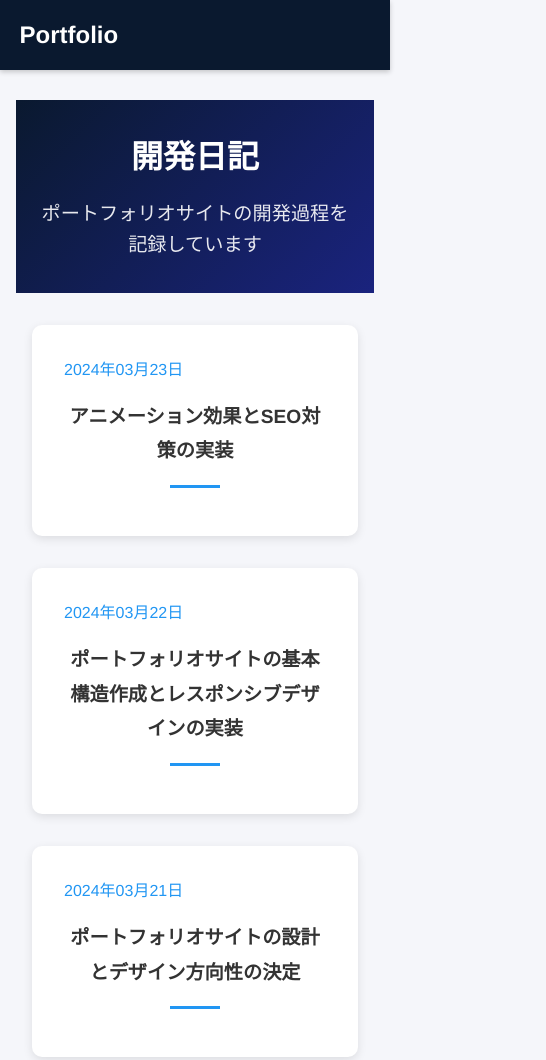
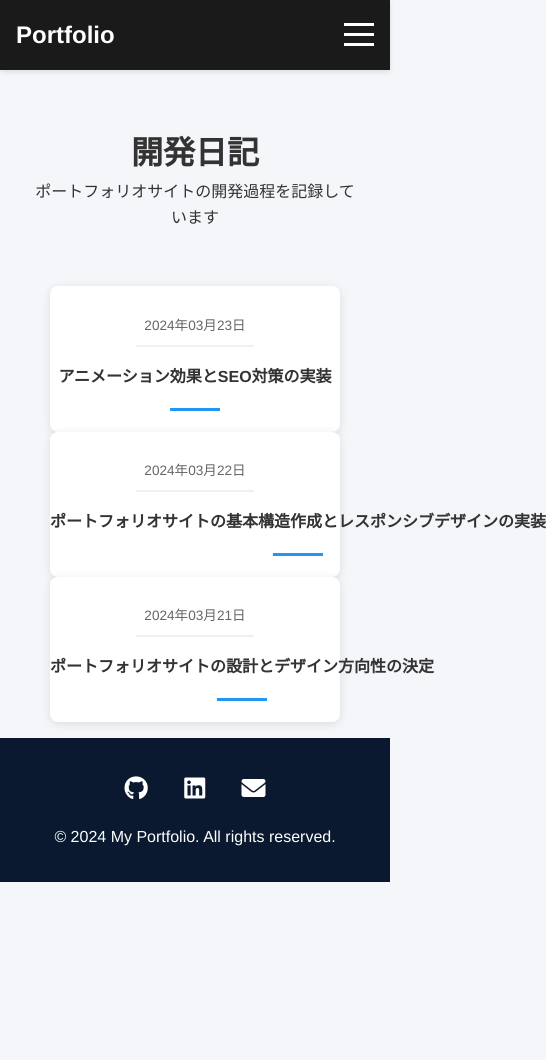
Before and after one commit to greeentea0178/greentea0178.github.io, a plain HTML site: page diary.html in a window 390 px wide. Shown: the top 1060 px of the page, 546 px wide, since content can reach past the window. After the commit the page ends 882 px from the top, so only its background shows below. Drawn offline with Linux system fonts and the light colour scheme; no server answers.

Commit message:
Update styles.css

```diff
--- a/styles.css
+++ b/styles.css
@@ -26,12 +26,13 @@ body {
     background-color: var(--light-bg);
 }
 
-/* ヘッダーとナビゲーション */
+/* ヘッダーとナビゲーションの基本スタイル */
 header {
+    background: #1a1a1a;
+    box-shadow: 0 2px 5px rgba(0,0,0,0.1);
     position: fixed;
     width: 100%;
-    background-color: var(--dark-blue);
-    box-shadow: 0 2px 5px rgba(0,0,0,0.2);
+    top: 0;
     z-index: 1000;
 }
 
@@ -39,20 +40,62 @@ nav {
     display: flex;
     justify-content: space-between;
     align-items: center;
-    padding: 1rem 5%;
+    padding: 1rem;
+    position: relative;
     max-width: 1200px;
     margin: 0 auto;
 }
 
 .logo {
+    color: white;
     font-size: 1.5rem;
     font-weight: bold;
-    color: var(--white);
 }
 
+/* ハンバーガーメニューをより明確に */
+.hamburger {
+    display: block;
+    cursor: pointer;
+    width: 30px;     /* 幅を固定 */
+    height: 24px;    /* 高さを固定 */
+    position: relative;  /* 子要素の位置指定の基準に */
+    padding: 0;      /* パディングをリセット */
+}
+
+.hamburger span {
+    display: block;
+    position: absolute;  /* 絶対位置指定 */
+    width: 100%;        /* 親要素いっぱいに */
+    height: 3px;        /* 線の太さ */
+    background: #fff;
+    transition: all 0.3s ease-in-out;
+}
+
+/* 3本線の位置を明確に */
+.hamburger span:nth-child(1) { top: 0; }
+.hamburger span:nth-child(2) { top: 10px; }
+.hamburger span:nth-child(3) { top: 20px; }
+
+/* クリック時の×の位置を調整 */
+.hamburger.active span:nth-child(1) {
+    transform: rotate(45deg) translate(8px, 8px);
+}
+
+.hamburger.active span:nth-child(2) {
+    opacity: 0;
+}
+
+.hamburger.active span:nth-child(3) {
+    transform: rotate(-45deg) translate(8px, -8px);
+}
+
+/* ナビゲーションリンク */
 .nav-links {
     display: flex;
+    gap: 2rem;
     list-style: none;
+    margin: 0;
+    padding: 0;
 }
 
 .nav-links li {
@@ -60,8 +103,8 @@ nav {
 }
 
 .nav-links a {
+    color: white;
     text-decoration: none;
-    color: var(--white);
     font-weight: 500;
     transition: color 0.3s ease;
 }
@@ -322,119 +365,97 @@ footer {
 }
 
 /* 開発日記セクション */
-.diary-container {
-    max-width: 800px;
+.diary-page {
+    max-width: 1200px;  /* 最大幅を広げる */
     margin: 0 auto;
-}
-
-.diary-entry {
-    background-color: var(--white);
-    border-radius: 10px;
-    padding: 1.5rem;
-    margin-bottom: 1rem;
-    box-shadow: 0 3px 10px rgba(0,0,0,0.1);
-    transition: all 0.3s ease;
-    text-decoration: none;
-    color: inherit;
-    display: flex;
-    justify-content: space-between;
-    align-items: center;
-}
-
-.diary-entry:hover {
-    transform: translateX(10px);
-    box-shadow: 0 5px 20px rgba(0,0,0,0.15);
-}
-
-.diary-date {
-    color: var(--accent-color);
-    font-weight: 500;
-    min-width: 150px;
-}
-
-.diary-title {
-    flex-grow: 1;
-    margin-left: 2rem;
-    color: var(--text-color);
-}
-
-/* 開発日記ページ */
-.diary-page {
-    padding-top: 100px;
-    min-height: 100vh;
-    background-color: var(--light-bg);
+    padding: 1rem;      /* パディングを調整 */
+    margin-top: 80px;  /* ヘッダーの高さに応じて調整 */
 }
 
 .diary-header {
     text-align: center;
-    padding: 3rem 1rem;
-    background: linear-gradient(135deg, var(--dark-blue), var(--primary-color));
-    color: var(--white);
-    margin-bottom: 2rem;
+    padding: 1.5rem 0;  /* パディングを少し縮小 */
+    padding-top: 80px;  /* ヘッダーの高さに応じて調整 */
+    margin-bottom: 1.5rem;
 }
 
-.diary-header h1 {
-    font-size: 2.5rem;
-    margin-bottom: 1rem;
-}
-
-.diary-header p {
+.diary-date {
+    text-align: center;
     font-size: 1.2rem;
-    opacity: 0.9;
+    color: #666;
+    margin: 1rem auto;
+    padding: 0.5rem;
+    border-bottom: 2px solid #f0f0f0;
+    width: fit-content;
 }
 
 .diary-container {
-    max-width: 800px;
+    max-width: 1000px;
     margin: 0 auto;
-    padding: 0 1rem;
+    padding: 0 2rem;  /* 左右の余白を増やす */
 }
 
 .diary-entry {
-    background-color: var(--white);
-    border-radius: 10px;
-    padding: 2rem;
-    margin-bottom: 2rem;
-    box-shadow: 0 3px 10px rgba(0,0,0,0.1);
-    transition: all 0.3s ease;
-}
-
-.diary-entry:hover {
-    transform: translateY(-5px);
-    box-shadow: 0 5px 20px rgba(0,0,0,0.15);
-}
-
-.diary-date {
-    color: var(--accent-color);
-    font-weight: 500;
-    margin-bottom: 1rem;
-}
-
-.diary-entry h3 {
-    color: var(--primary-color);
-    margin-bottom: 1rem;
-    font-size: 1.5rem;
+    background: #fff;
+    border-radius: 8px;
+    box-shadow: 0 2px 10px rgba(0,0,0,0.1);
+    padding: 3rem;    /* 内側の余白を増やす */
 }
 
 .diary-content {
-    line-height: 1.8;
+    line-height: 1.8;    /* 行間を広げる */
+    color: #333;
+    max-width: 800px;    /* コンテンツ幅に制限を設ける */
+    margin: 0 auto;      /* 中央揃え */
 }
 
-.diary-content ul {
+/* 見出しと段落の余白調整 */
+.diary-content h1,
+.diary-content h2 {
+    margin: 2rem 0 1rem;  /* 見出しの前後の余白を調整 */
+}
+
+.diary-content p {
+    margin: 1.5rem 0;    /* 段落間の余白を調整 */
+}
+
+/* 見出しのスタイル */
+.diary-content h1 {
+    font-size: 1.8rem;
+    color: #2c3e50;
+}
+
+.diary-content h2 {
+    font-size: 1.4rem;
+    color: #34495e;
+}
+
+/* リストのスタイル */
+.diary-content ul,
+.diary-content ol {
+    padding-left: 1.5rem;
     margin: 1rem 0;
-    padding-left: 1.5rem;
 }
 
 .diary-content li {
-    margin-bottom: 0.5rem;
-    position: relative;
+    margin: 0.5rem 0;
 }
 
-.diary-content li::before {
-    content: "•";
-    color: var(--accent-color);
-    font-weight: bold;
-    position: absolute;
-    left: -1rem;
+/* レスポンシブ対応 */
+@media screen and (max-width: 1200px) {
+    .diary-container {
+        max-width: 90%;  /* 画面幅に応じて調整 */
+    }
+}
+
+@media screen and (max-width: 768px) {
+    .diary-container {
+        padding: 0 1rem;  /* モバイルでは余白を少し縮小 */
+    }
+
+    .diary-entry {
+        padding: 2rem;    /* モバイルでは内側の余白も調整 */
+    }
 }
 
 /* ナビゲーションのアクティブ状態 */
@@ -485,8 +506,11 @@ footer {
 
 /* 日記一覧ページのスタイル */
 .diary-entry h2 {
-    font-size: 1.2rem;  /* サイズを小さく */
-    margin: 0.5em 0;    /* マージンも調整 */
+    font-size: 1.2rem;
+    margin: 0;
+    white-space: nowrap;
+    overflow: hidden;
+    text-overflow: ellipsis;
 }
 
 .diary-entry h2 a {
@@ -497,3 +521,104 @@ footer {
 .diary-entry h2 a:hover {
     color: #666;
 }
+
+/* 日記一覧のレスポンシブ対応 */
+.diary-entry {
+    display: flex;
+    align-items: baseline;
+    gap: 1rem;
+    padding: 0.5rem 0;
+}
+
+.diary-date {
+    flex-shrink: 0;
+    min-width: 8rem;
+    color: #666;
+}
+
+.diary-content {
+    flex-grow: 1;
+}
+
+/* スマートフォン向けのスタイル */
+@media screen and (max-width: 768px) {
+    .diary-entry {
+        flex-direction: column;  /* 縦並びに変更 */
+        gap: 0.5rem;            /* 間隔を調整 */
+    }
+
+    .diary-date {
+        min-width: auto;        /* 最小幅の制限を解除 */
+        font-size: 0.9rem;      /* フォントサイズを少し小さく */
+    }
+
+    .diary-entry h2 {
+        font-size: 1.1rem;      /* タイトルも少し小さく */
+    }
+}
+
+/* さらに小さい画面向け */
+@media screen and (max-width: 480px) {
+    .diary-entry {
+        padding: 0.3rem 0;
+    }
+
+    .diary-date {
+        font-size: 0.85rem;
+    }
+
+    .diary-entry h2 {
+        font-size: 1rem;
+    }
+}
+
+/* レスポンシブ対応を1000pxに変更 */
+@media screen and (max-width: 1000px) {
+    nav {
+        position: relative;
+    }
+
+    .hamburger {
+        display: block;
+        cursor: pointer;
+    }
+
+    /* ハンバーガーアイコンのアニメーション */
+    .hamburger span {
+        transition: all 0.3s ease-in-out;
+    }
+
+    /* ハンバーガーアイコンがアクティブ時の表示 */
+    .hamburger.active span:nth-child(1) {
+        transform: rotate(45deg) translate(6px, 6px);
+    }
+
+    .hamburger.active span:nth-child(2) {
+        opacity: 0;
+    }
+
+    .hamburger.active span:nth-child(3) {
+        transform: rotate(-45deg) translate(8px, -8px);
+    }
+
+    .nav-links {
+        display: none;
+        position: absolute;
+        top: 100%;
+        left: 0;
+        width: 100%;
+        background: #1a1a1a;
+        padding: 20px;
+        box-shadow: 0 2px 5px rgba(0,0,0,0.2);
+    }
+
+    /* クリックで表示切り替え */
+    .nav-links.active {
+        display: flex;
+        flex-direction: column;
+    }
+
+    .nav-links li {
+        margin: 10px 0;
+    }
+}
```
